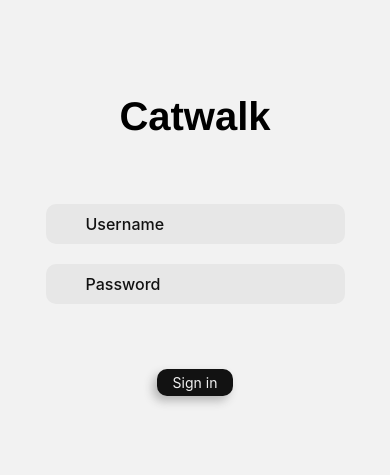
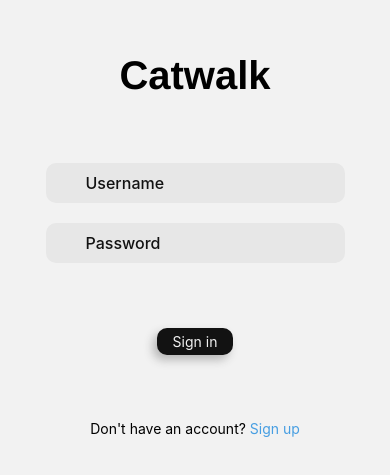
Before and after one commit to edwzou/layers, a React Native app in the folder catnip/: screen /Login in a window 390 px wide. Shown: the part 177-652 px from the top of the page. Built offline with nearby package versions, Linux system fonts and the light colour scheme; some icons are missing.

Commit message:
Login page / routing setup

```diff
--- a/catnip/pages/LoginPage.tsx
+++ b/catnip/pages/LoginPage.tsx
@@ -1,9 +1,16 @@
+import React, { useState } from 'react';
 import { View, Text, StyleSheet, Pressable } from 'react-native';
-import React, { useState } from 'react';
+
+import type { NativeStackNavigationProp } from '@react-navigation/native-stack';
+import { useNavigation } from '@react-navigation/native';
+import { StackNavigation, StackTypes } from '../utils/StackNavigation';
+
 import GlobalStyles from '../constants/GlobalStyles';
 import InlineTextbox from '../components/Textbox/InlineTextbox';
 
 export default function LoginPage() {
+	const navigation = useNavigation<NativeStackNavigationProp<StackTypes>>();
+
 	const [text, setText] = useState('');
 	const onInputChange = (text: string) => {
 		setText(text);
@@ -23,6 +30,7 @@ export default function LoginPage() {
 				<InlineTextbox
 					icon={GlobalStyles.icons.password}
 					placeholder="Password"
+					secure={true}
 					onFieldChange={onInputChange}
 				/>
 			</View>
@@ -40,6 +48,17 @@ export default function LoginPage() {
 					Sign in
 				</Text>
 			</Pressable>
+			<Text>
+				Don't have an account?{' '}
+				<Text
+					onPress={() => {
+						navigation.navigate(StackNavigation.SignUp);
+					}}
+					style={{ color: GlobalStyles.colorPalette.info[500] }}
+				>
+					Sign up
+				</Text>
+			</Text>
 		</View>
 	);
 }
--- a/catnip/utils/StackNavigation.ts
+++ b/catnip/utils/StackNavigation.ts
@@ -1,3 +1,16 @@
 import { createNativeStackNavigator } from '@react-navigation/native-stack';
 
-export const Stack = createNativeStackNavigator();
+export type StackTypes = {
+	// !!! Fix these types
+	Login: any;
+	SignUp: any;
+	Profile: any;
+};
+
+export const StackNavigation = {
+	Login: 'Login',
+	SignUp: 'SignUp',
+	Profile: 'Profile',
+} as const;
+
+export const Stack = createNativeStackNavigator<StackTypes>();
```
